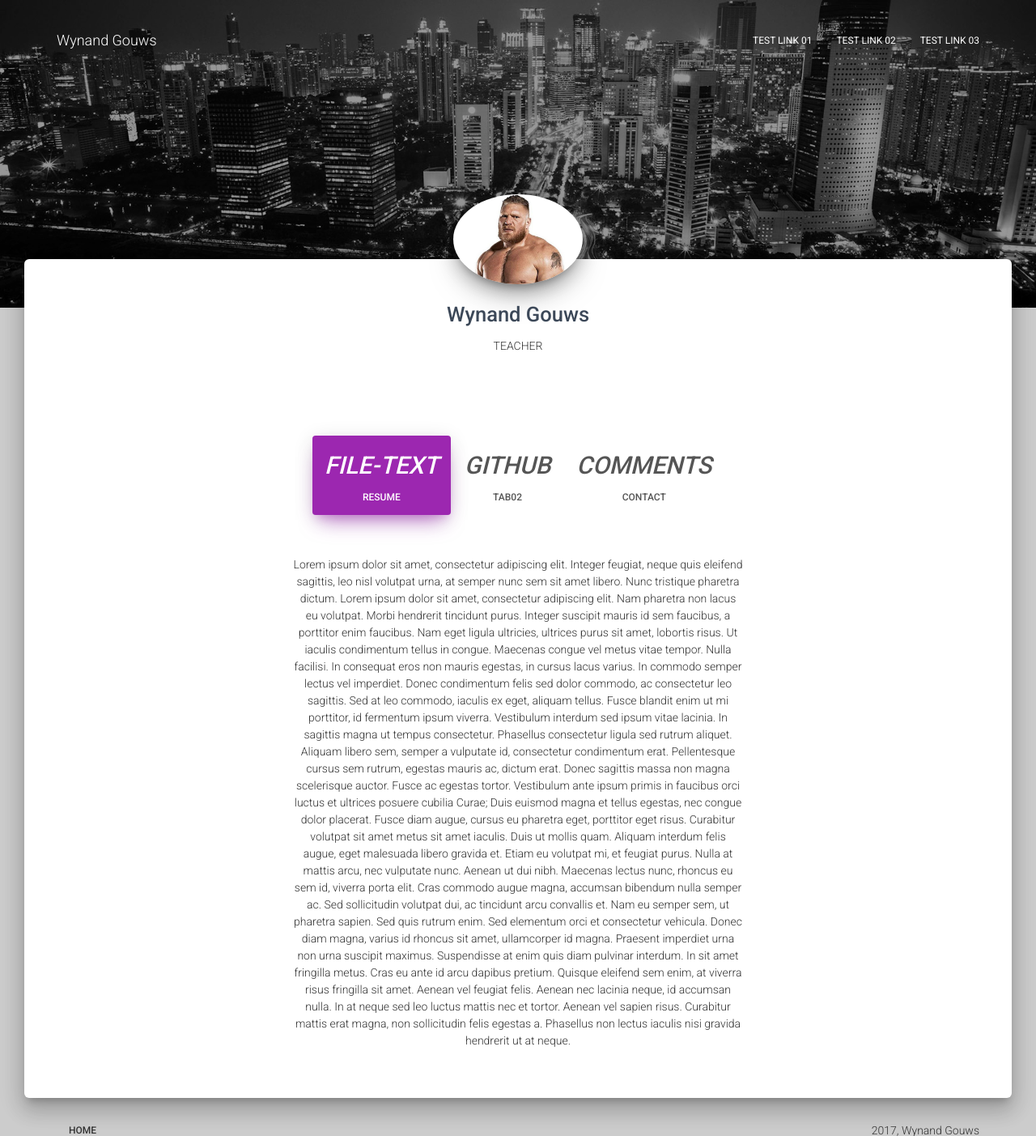
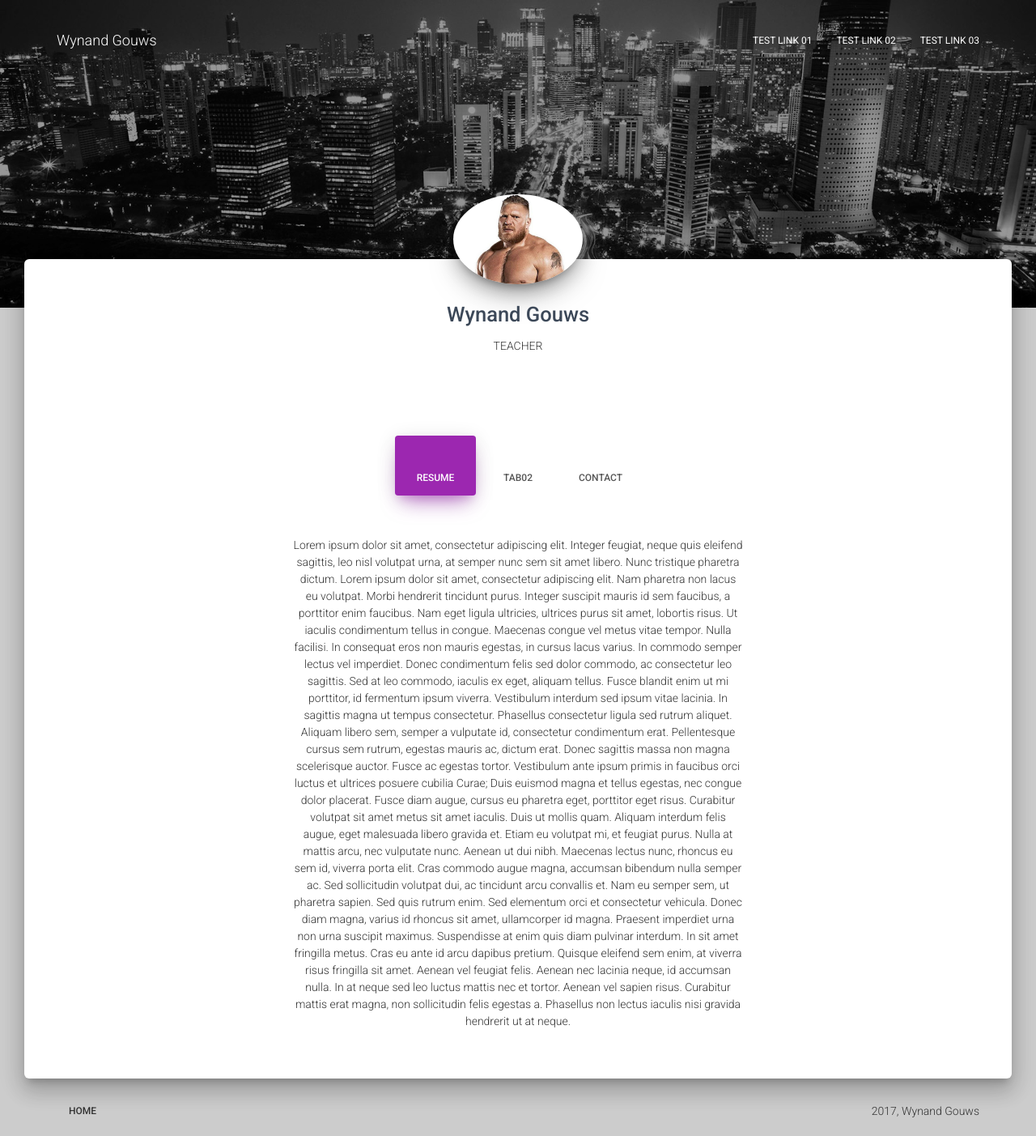
Before and after one commit to WnndGws/wynsite_old, a Django app: page /wynand/ in a window 1280 px wide. Shown: the top 1403 px of the page at 81% size. Run offline with Django 3.2, Linux system fonts and the light colour scheme; some libraries are stand-ins or nearby versions.

Commit message:
got rid of text next to icons

```diff
--- a/wynand/templates/wynand/includes/profile.html
+++ b/wynand/templates/wynand/includes/profile.html
@@ -28,19 +28,19 @@
                                 <ul class="nav nav-pills" role="tablist">
                                     <li class="active">
                                         <a href="#Resume" role="tab" data-toggle="tab">
-                                            <i class="zmdi zmdi-file-text">file-text</i>
+                                            <i class="zmdi zmdi-file-text"></i>
                                             Resume
                                         </a>
                                     </li>
                                     <li>
                                         <a href="#Tab02" role="tab" data-toggle="tab">
-                                            <i class="zmdi zmdi-github">github</i>
+                                            <i class="zmdi zmdi-github"></i>
                                             Tab02
                                         </a>
                                     </li>
                                     <li>
                                         <a href="#Contact" role="tab" data-toggle="tab">
-                                            <i class="zmdi zmdi-comments">comments</i>
+                                            <i class="zmdi zmdi-comments"></i>
                                             Contact
                                         </a>
                                     </li>
```
